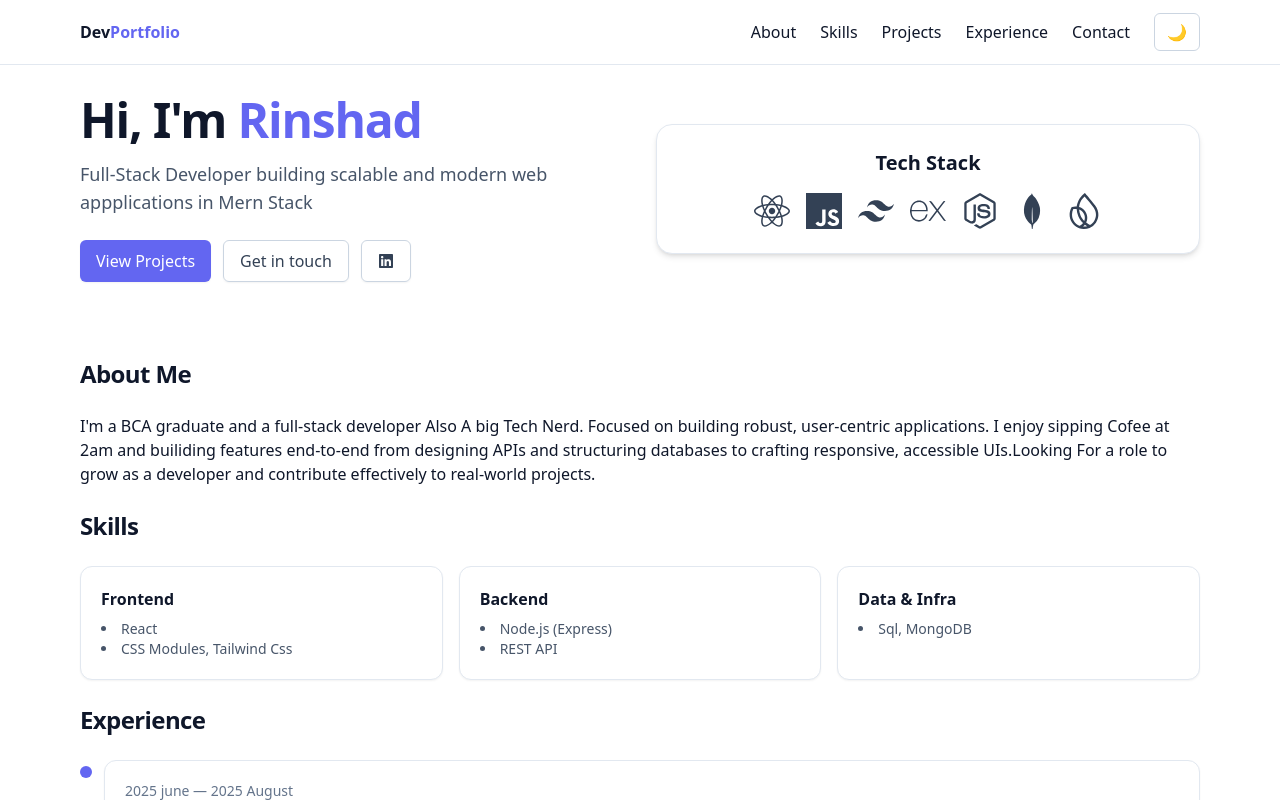
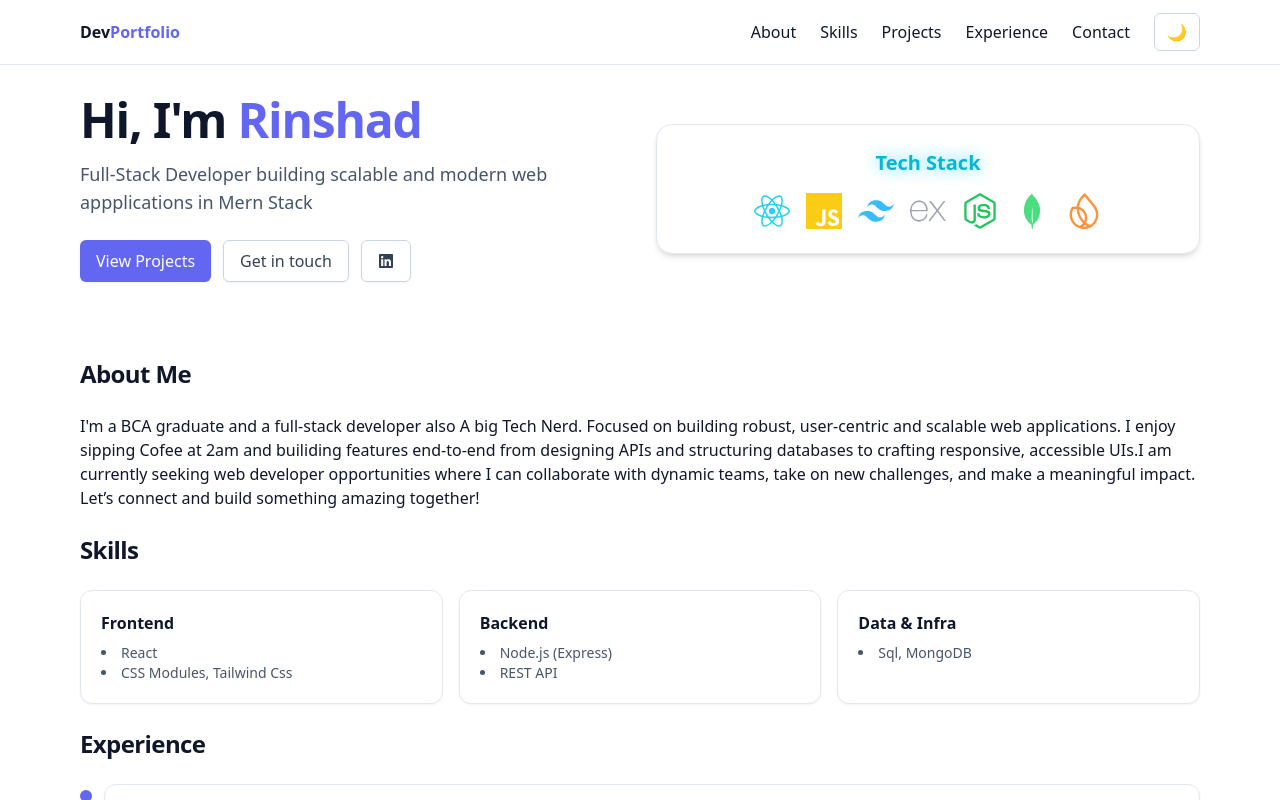
Before and after one commit to rinshad21/Portfolio, a React (Vite) app: page / in a window 1280 px wide. Shown: the top 800 px of the page. Built offline with nearby package versions, Linux system fonts and the light colour scheme.

Commit message:
ui update

```diff
--- a/src/App.jsx
+++ b/src/App.jsx
@@ -60,36 +60,38 @@ export default function App() {
               </div>
             </div>
             <div className="card text-center p-6 rounded-2xl shadow-md">
-              <h2 className="text-xl font-semibold mb-4">Tech Stack</h2>
+              <h2 className="text-xl font-semibold mb-4 text-cyan-500 drop-shadow-[0_0_8px_rgba(34,211,238,0.8)]">
+                Tech Stack
+              </h2>
 
               {/* Icons */}
               <div className="flex flex-wrap justify-center gap-4 text-4xl text-slate-700 dark:text-slate-300">
                 <FaReact
-                  className="hover:text-cyan-400 transition-colors"
+                  className="text-cyan-400 hover:scale-110 transition-transform"
                   title="React"
                 />
                 <SiJavascript
-                  className="hover:text-yellow-400 transition-colors"
+                  className="text-yellow-400 hover:scale-110 transition-transform"
                   title="JavaScript"
                 />
                 <SiTailwindcss
-                  className="hover:text-sky-400 transition-colors"
+                  className="text-sky-400 hover:scale-110 transition-transform"
                   title="Tailwind CSS"
                 />
                 <SiExpress
-                  className="hover:text-gray-400 transition-colors"
+                  className="text-gray-400 hover:scale-110 transition-transform"
                   title="Express"
                 />
                 <FaNodeJs
-                  className="hover:text-green-500 transition-colors"
+                  className="text-green-500 hover:scale-110 transition-transform"
                   title="Node.js"
                 />
                 <SiMongodb
-                  className="hover:text-green-400 transition-colors"
+                  className="text-green-400 hover:scale-110 transition-transform"
                   title="MongoDB"
                 />
                 <SiFirebase
-                  className="hover:text-orange-400 transition-colors"
+                  className="text-orange-400 hover:scale-110 transition-transform"
                   title="Firebase"
                 />
               </div>
@@ -98,13 +100,15 @@ export default function App() {
         </section>
 
         <Section id="about" title="About Me">
-          <p className="">
-            I'm a BCA graduate and a full-stack developer Also A big Tech Nerd.
-            Focused on building robust, user-centric applications. I enjoy
-            sipping Cofee at 2am and builiding features end-to-end from
-            designing APIs and structuring databases to crafting responsive,
-            accessible UIs.Looking For a role to grow as a developer and
-            contribute effectively to real-world projects.{" "}
+          <p>
+            I'm a BCA graduate and a full-stack developer also A big Tech Nerd.
+            Focused on building robust, user-centric and scalable web
+            applications. I enjoy sipping Cofee at 2am and builiding features
+            end-to-end from designing APIs and structuring databases to crafting
+            responsive, accessible UIs.I am currently seeking web developer
+            opportunities where I can collaborate with dynamic teams, take on
+            new challenges, and make a meaningful impact. Let’s connect and
+            build something amazing together!{" "}
           </p>
         </Section>
 
```
